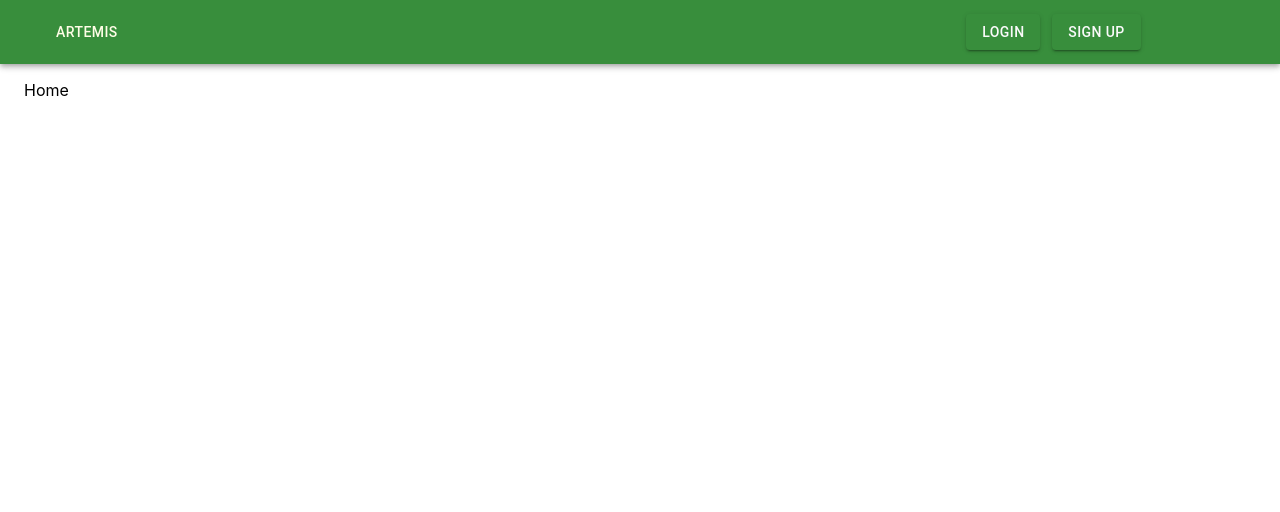
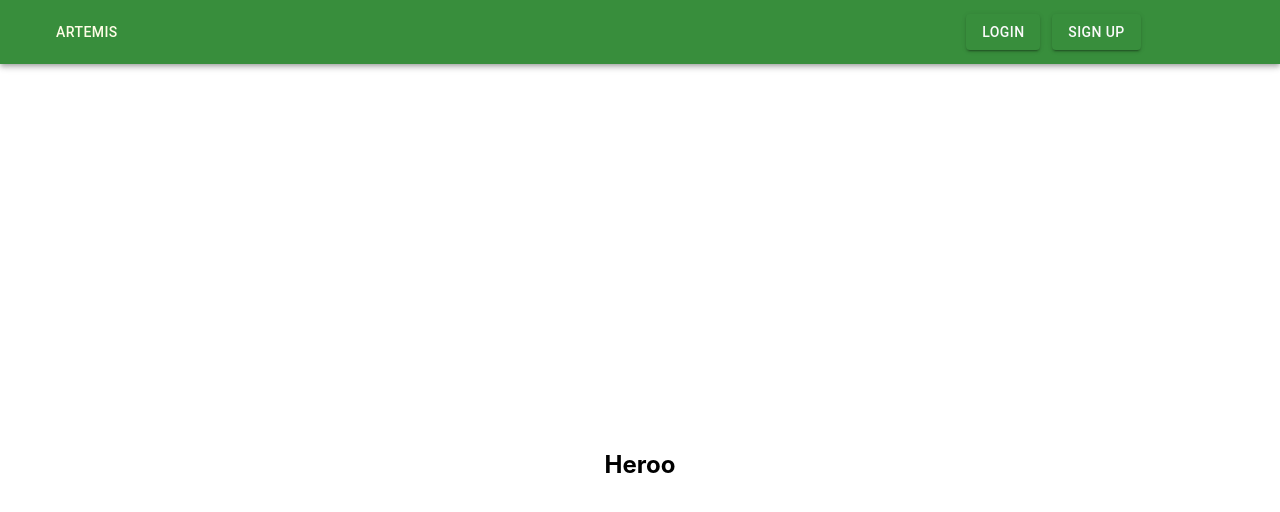
Before and after one commit to Alb33rt/artemis, a React (Create React App) app in the folder code-client/: page / in a window 1280 px wide. Shown: the top 512 px of the page. Built offline with nearby package versions, Linux system fonts and the light colour scheme.

Commit message:
added module "styled-components"

```diff
--- a/code-client/package.json
+++ b/code-client/package.json
@@ -15,6 +15,7 @@
     "react-dom": "^17.0.2",
     "react-router-dom": "^5.2.0",
     "react-scripts": "4.0.3",
+    "styled-components": "^5.3.0",
     "web-vitals": "^1.1.2"
   },
   "scripts": {
--- a/code-client/src/components/home.jsx
+++ b/code-client/src/components/home.jsx
@@ -1,13 +1,35 @@
 import React from "react";
-import Container from '@material-ui/core/Container'
+import Container from '@material-ui/core/Container';
+import styled, { css } from 'styled-components/macro'
+const backgroundImage =
+    "code-client\public\hero_Shot.jpg";
+const HeroSection = styled.section`
+    height: 100vh;
+    max-height: 1100px;
+    position: relative;
+    overflow: hidden;
+
+`;
+
+const HeroWrapper = styled.div`
+    width: 100%;
+    height: 100%;
+    display: flex;
+    justify-content: center;
+    align-items: center;
+    overflow: hidden;
+    position: relative;
+`;
 
 export default class Home extends React.Component {
 
     render() {
         return (
-        <Container max_width="md">
-            <p>Home</p>
-        </Container>
+            <HeroSection>
+                <HeroWrapper>
+                    <h1>Heroo</h1>
+                </HeroWrapper>
+            </HeroSection>
         )
     }
 }
```
Also changed, not shown: 1 other file (tests, documents, lock files or other folders).
